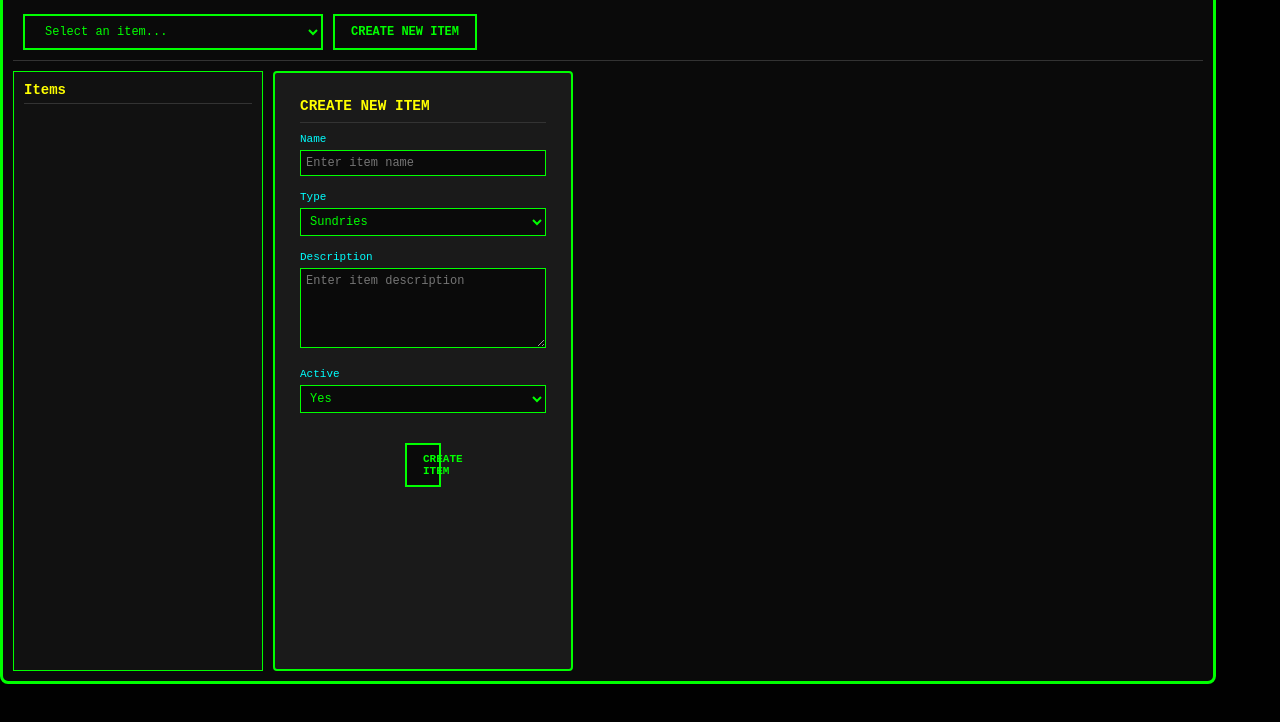
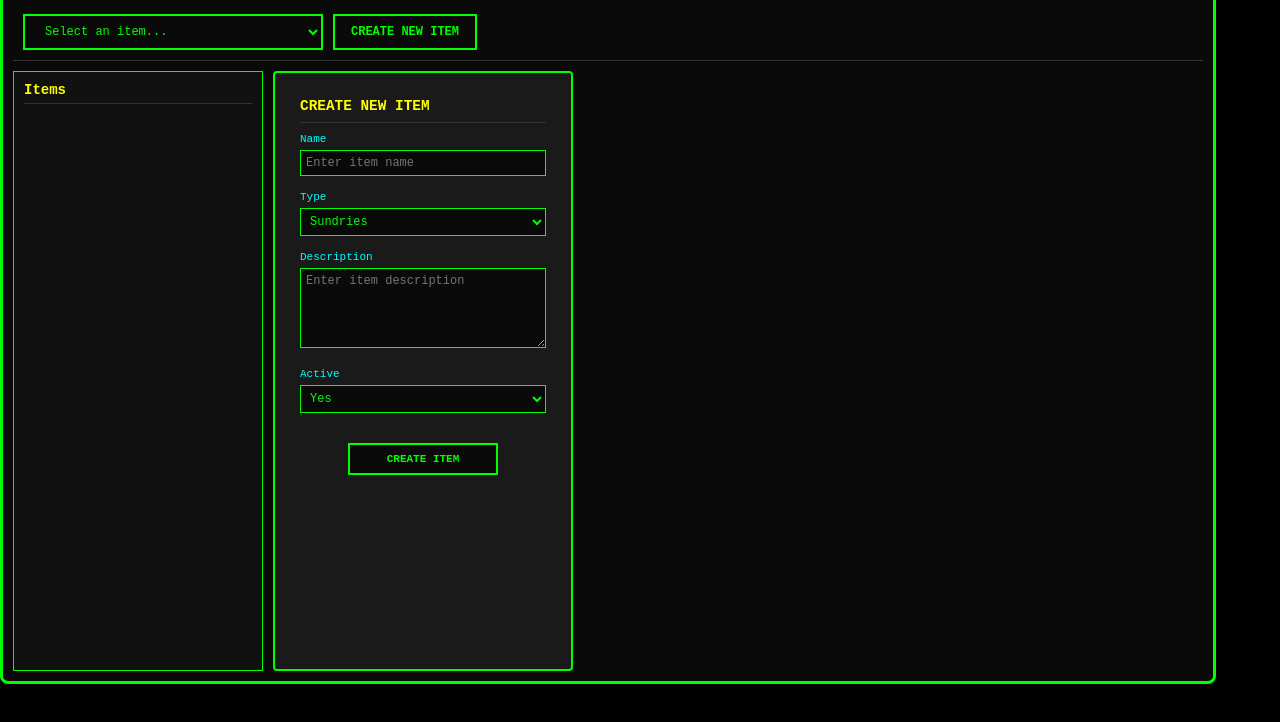
Before and after one commit to brianfloyd/thegame, a website: page public/item-editor.html in a window 1280 px wide. Both pictures are taken after a click on the button "CREATE NEW ITEM". Shown: the part 76-798 px from the top of the page. Drawn offline with Linux system fonts and the light colour scheme.

Commit message:
item database and god mode editor added

```diff
--- a/public/style.css
+++ b/public/style.css
@@ -335,8 +335,10 @@ body {
 }
 
 .item-save-btn {
-    padding: 10px 30px;
+    padding: 12px 40px;
     font-size: 14px;
+    min-width: 150px;
+    white-space: nowrap;
 }
 
 .npc-placement-section {
```
Also changed, not shown: public/game.html (line endings or trailing spaces), public/item-editor.html (line endings or trailing spaces).
